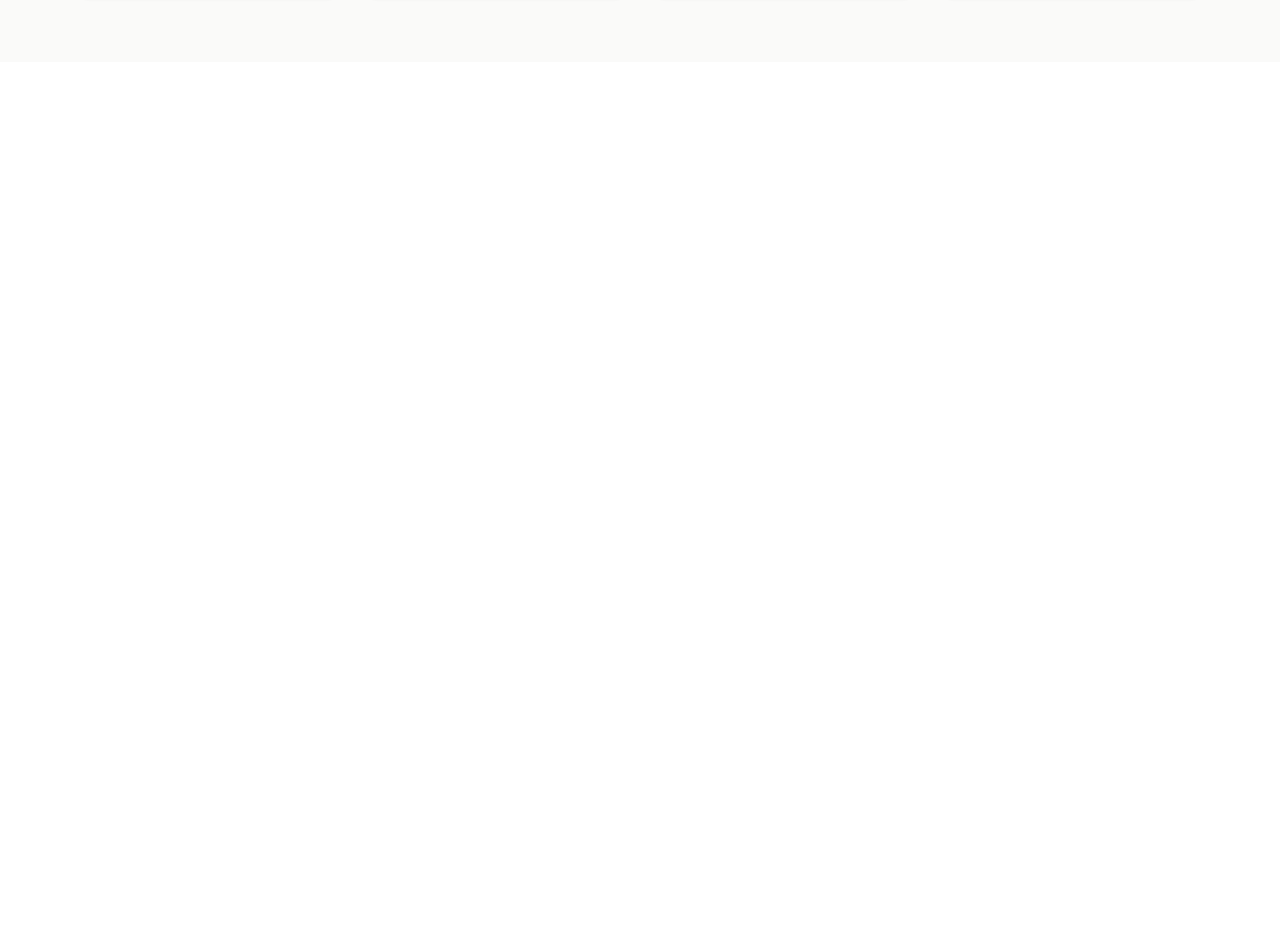
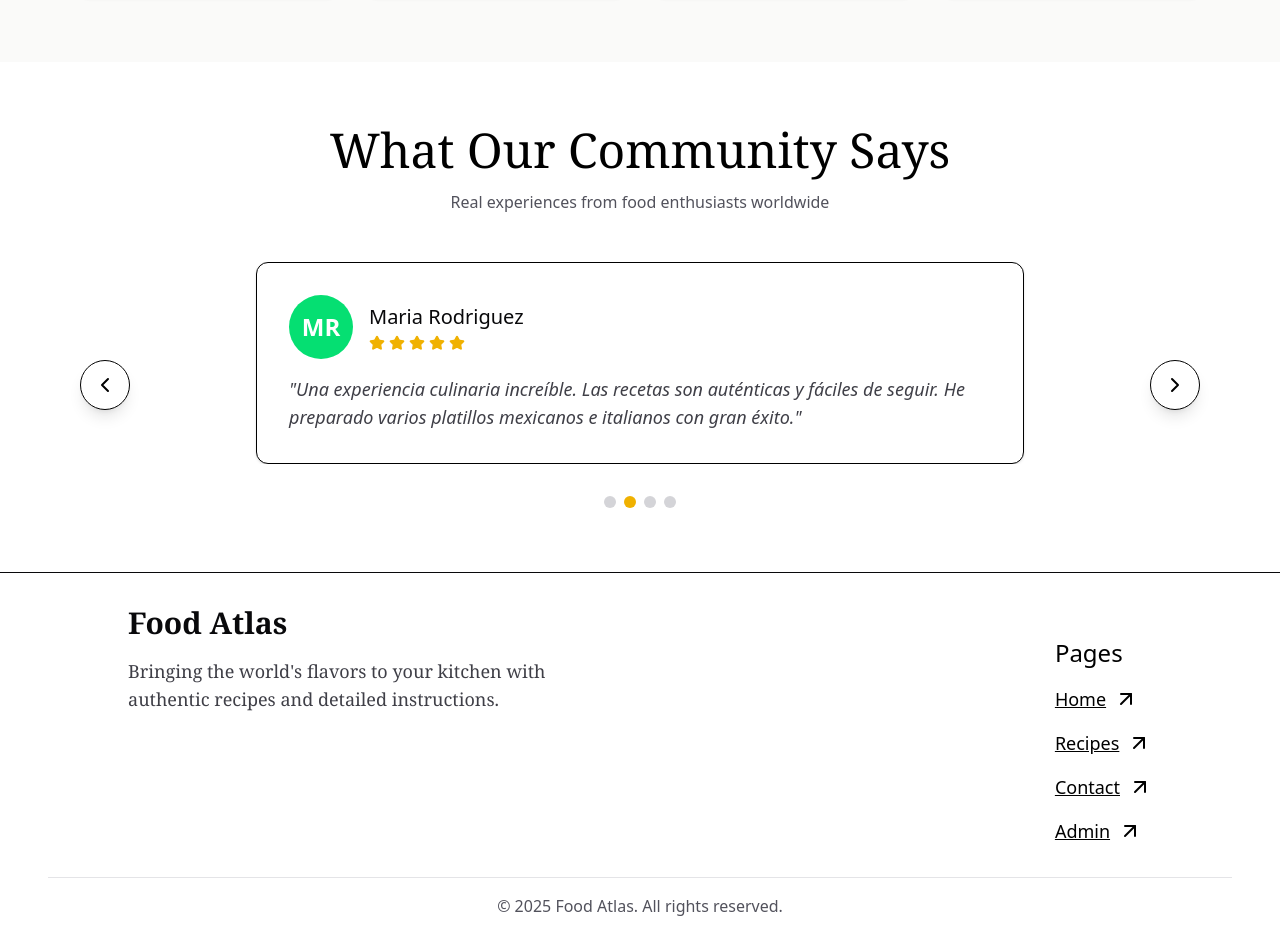
Before and after one commit to yassin701/Food-Atlas, a React (Vite) app: page / in a window 1280 px wide. Shown: the part 1384-2318 px from the top of the page. Before the commit the page ends 1574 px from the top, so only its background shows below. Built offline with nearby package versions, Linux system fonts and the light colour scheme; data requests are answered from the project's data file.

Commit message:
fix page home

```diff
--- a/src/pages/Home.jsx
+++ b/src/pages/Home.jsx
@@ -1,11 +1,13 @@
 import React, { useState, useEffect } from 'react';
-import { Link } from 'react-router-dom';
-import { Star, ChevronLeft, ChevronRight, ArrowUpRight } from 'lucide-react';
+import { Star, ChevronLeft, ChevronRight, ArrowUpRight, Phone, Mail } from 'lucide-react';
+// import db from '../../db.json'; // Un-comment if needed for fallback, but we are using fetch now
 
 export default function Home() {
   const [currentSlide, setCurrentSlide] = useState(0);
+  const [isMobileMenuOpen, setIsMobileMenuOpen] = useState(false);
   const [featuredRecipes, setFeaturedRecipes] = useState([]);
 
+  // Helper to map country names to ISO 2-letter codes for flagsapi
   const getCountryCode = (countryName) => {
     const codes = {
       "Morocco": "MA",
@@ -22,13 +24,16 @@ export default function Home() {
       "France": "FR",
       "Tunisia": "TN"
     };
-    return codes[countryName] || "US";
+    return codes[countryName] || "US"; // Default fallback
   };
 
+  // Load and randomize recipes on mount
   useEffect(() => {
+    // Replace 3001 with your actual JSON Server port
     fetch('http://localhost:3002/recipes')
       .then(res => res.json())
       .then(data => {
+        // Shuffle and pick 4
         const shuffled = [...data].sort(() => 0.5 - Math.random());
         setFeaturedRecipes(shuffled.slice(0, 4));
       })
@@ -36,12 +41,37 @@ export default function Home() {
   }, []);
 
   const reviews = [
-    { name: "Ahmed El Mansouri", initials: "AE", bgColor: "bg-yellow-500", text: "Découvrir des recettes...", rating: 5 },
-    { name: "Maria Rodriguez", initials: "MR", bgColor: "bg-green-400", text: "Una experiencia culinaria...", rating: 5 },
-    { name: "Fatima Zahra", initials: "FZ", bgColor: "bg-orange-400", text: "En tant que passionnée...", rating: 5 },
-    { name: "Giovanni Rossi", initials: "GR", bgColor: "bg-zinc-600", text: "Authentic Italian recipes...", rating: 5 }
+    {
+      name: "Ahmed El Mansouri",
+      initials: "AE",
+      bgColor: "bg-yellow-500",
+      text: "Découvrir des recettes du monde entier n'a jamais été aussi facile ! Les détails sont parfaits et les instructions claires. J'adore Food Atlas !",
+      rating: 5
+    },
+    {
+      name: "Maria Rodriguez",
+      initials: "MR",
+      bgColor: "bg-green-400",
+      text: "Una experiencia culinaria increíble. Las recetas son auténticas y fáciles de seguir. He preparado varios platillos mexicanos e italianos con gran éxito.",
+      rating: 5
+    },
+    {
+      name: "Fatima Zahra",
+      initials: "FZ",
+      bgColor: "bg-orange-400",
+      text: "En tant que passionnée de cuisine marocaine, je suis ravie de trouver des recettes traditionnelles si bien documentées. Merci Food Atlas !",
+      rating: 5
+    },
+    {
+      name: "Giovanni Rossi",
+      initials: "GR",
+      bgColor: "bg-zinc-600",
+      text: "Authentic Italian recipes that remind me of my nonna's cooking! The ingredient lists are detailed and the steps are easy to follow. Bellissimo!",
+      rating: 5
+    }
   ];
 
+  // Carousel auto-play
   useEffect(() => {
     const interval = setInterval(() => {
       setCurrentSlide((prev) => (prev + 1) % reviews.length);
@@ -49,77 +79,107 @@ export default function Home() {
     return () => clearInterval(interval);
   }, [reviews.length]);
 
-  const nextSlide = () => setCurrentSlide((prev) => (prev + 1) % reviews.length);
-  const prevSlide = () => setCurrentSlide((prev) => (prev - 1 + reviews.length) % reviews.length);
+  const nextSlide = () => {
+    setCurrentSlide((prev) => (prev + 1) % reviews.length);
+  };
+
+  const prevSlide = () => {
+    setCurrentSlide((prev) => (prev - 1 + reviews.length) % reviews.length);
+  };
 
   return (
     <div className="min-h-screen bg-white">
       {/* Hero Section */}
-      <section className="hero flex items-center justify-center relative h-screen bg-cover bg-center"
-        style={{ backgroundImage: "url('https://images.unsplash.com/photo-1504674900247-0877df9cc836?w=1200')" }}>
+      <section
+        className="hero flex items-center justify-center relative h-screen bg-cover bg-center"
+        style={{
+          backgroundImage: "url('https://images.unsplash.com/photo-1504674900247-0877df9cc836?w=1200')",
+          backgroundPosition: "center"
+        }}
+      >
         <div className="absolute inset-0 bg-black bg-opacity-40"></div>
         <div className="relative z-10 flex flex-col justify-center text-center px-4 py-56 sm:p-0 max-w-md sm:max-w-3xl text-white">
           <h1 className="font-serif font-medium text-4xl sm:text-6xl mb-4">
             Discover World Cuisines from Your Kitchen
           </h1>
           <p className="mb-6 max-w-2xl mx-auto text-lg">
-            Explore authentic recipes from Morocco, Italy, Mexico, and beyond.
+            Explore authentic recipes from Morocco, Italy, Mexico, and beyond. Detailed instructions, fresh ingredients, and flavors that transport you around the globe.
           </p>
           <div className="flex gap-4 justify-center flex-wrap">
-            <Link
-              to="/recipes"
-              className="bg-yellow-500 font-medium px-6 py-3 text-white rounded-lg hover:bg-white hover:text-zinc-950 border-2 border-yellow-500 hover:border-zinc-950 transition-all duration-200"
+            <a
+              href="/recipes"
+              className="bg-yellow-500 font-medium px-6 py-3 text-white rounded-lg hover:bg-white hover:text-zinc-950 border-2 border-yellow-500 hover:border-zinc-950 transition-all duration-200 inline-block"
             >
               Browse Recipes
-            </Link>
-            <Link
-              to="/contact"
-              className="bg-white font-medium px-6 py-3 text-zinc-950 rounded-lg border-2 border-white hover:bg-yellow-500 hover:text-white hover:border-yellow-500 transition-all duration-200"
+            </a>
+            <a
+              href="/contact"
+              className="bg-white font-medium px-6 py-3 text-zinc-950 rounded-lg border-2 border-white hover:bg-yellow-500 hover:text-white hover:border-yellow-500 transition-all duration-200 inline-block"
             >
               Contact Us
-            </Link>
+            </a>
           </div>
         </div>
       </section>
 
-      {/* Discover Recipes Section */}
+      {/* Discover Recipes Section (Updated) */}
       <section className="py-16 px-8 sm:px-20 bg-stone-50">
         <div className="max-w-7xl mx-auto">
           <h2 className="text-center text-4xl sm:text-5xl font-serif text-stone-750 mb-4">
             Discover Our Recipes
           </h2>
           <p className="text-center text-zinc-600 mb-12 max-w-3xl mx-auto">
-            Journey through diverse culinary traditions...
+            Journey through diverse culinary traditions and discover authentic dishes from around the world
           </p>
 
           <div className="grid grid-cols-1 sm:grid-cols-2 lg:grid-cols-4 gap-8">
             {featuredRecipes.map((recipe) => (
-              <div key={recipe.id} className="bg-white border rounded-lg overflow-hidden shadow-sm hover:shadow-lg transition-shadow duration-300 flex flex-col h-full">
-                <div className="h-48 bg-cover bg-center" style={{ backgroundImage: `url(${recipe.image})` }}></div>
+              <div
+                key={recipe.id}
+                className="bg-white border rounded-lg overflow-hidden shadow-sm hover:shadow-lg transition-shadow duration-300 flex flex-col h-full"
+              >
+                {/* Image Section - Flag removed from here */}
+                <div
+                  className="h-48 bg-cover bg-center"
+                  style={{ backgroundImage: `url(${recipe.image})` }}
+                >
+                </div>
+
+                {/* Content Section */}
                 <div className="p-6 flex flex-col gap-3 flex-grow">
+
+                  {/* Header Row: Title & Flag */}
                   <div className="flex justify-between items-start gap-2">
                     <div className="flex flex-col">
-                      <h5 className="text-xl font-serif font-bold text-zinc-950 line-clamp-1">{recipe.name}</h5>
-                      <span className="text-xs font-medium uppercase tracking-wider text-yellow-600">{recipe.category}</span>
+                      <h5 className="text-xl font-serif font-bold text-zinc-950 line-clamp-1">
+                        {recipe.name}
+                      </h5>
+                      <span className="text-xs font-medium uppercase tracking-wider text-yellow-600">
+                        {recipe.category}
+                      </span>
                     </div>
+                    {/* Flag in its own block without background */}
                     <div className="shrink-0">
-                      <img
-                        src={`https://flagsapi.com/${getCountryCode(recipe.country)}/flat/64.png`}
-                        alt={recipe.country}
-                        className="w-8 h-8 object-contain"
-                      />
+                       <img
+                         src={`https://flagsapi.com/${getCountryCode(recipe.country)}/flat/64.png`}
+                         alt={recipe.country}
+                         className="w-8 h-8 object-contain"
+                       />
                     </div>
                   </div>
-                  <p className="text-zinc-600 text-sm line-clamp-2 flex-grow mt-2">{recipe.description}</p>
+
+                  <p className="text-zinc-600 text-sm line-clamp-2 flex-grow mt-2">
+                    {recipe.description}
+                  </p>
 
                   <div className="tt-4">
-                    <Link
-                      to={`/recipes/${recipe.id}`}
+                    <a
+                      href={`/recipes/${recipe.id}`}
                       className="text-yellow-500 font-medium hover:text-yellow-600 flex items-center gap-1 group transition-colors"
                     >
                       <span>View Recipe</span>
                       <ArrowUpRight className="w-4 h-4 transition-transform group-hover:translate-x-1 group-hover:-translate-y-1" />
-                    </Link>
+                    </a>
                   </div>
                 </div>
               </div>
@@ -130,8 +190,108 @@ export default function Home() {
 
       {/* Reviews Section */}
       <section className="py-16 px-8 sm:px-20">
-        {/* ...rest of reviews carousel... */}
+        <div className="max-w-6xl mx-auto">
+          <h2 className="text-center text-4xl sm:text-5xl font-serif text-stone-750 mb-4">
+            What Our Community Says
+          </h2>
+          <p className="text-center text-zinc-600 mb-12 max-w-2xl mx-auto">
+            Real experiences from food enthusiasts worldwide
+          </p>
+
+          <div className="relative">
+            <div className="overflow-hidden">
+              <div
+                className="flex transition-transform duration-500 ease-in-out"
+                style={{ transform: `translateX(-${currentSlide * 100}%)` }}
+              >
+                {reviews.map((review, index) => (
+                  <div key={index} className="min-w-full px-4">
+                    <div className="bg-white border rounded-xl p-8 shadow-sm max-w-3xl mx-auto">
+                      <div className="flex items-center gap-4 mb-4">
+                        <div className={`w-16 h-16 rounded-full ${review.bgColor} flex items-center justify-center text-white text-2xl font-bold`}>
+                          {review.initials}
+                        </div>
+                        <div>
+                          <h4 className="text-xl font-medium text-zinc-950">{review.name}</h4>
+                          <div className="flex gap-1 mt-1">
+                            {[...Array(review.rating)].map((_, i) => (
+                              <Star key={i} className="w-4 h-4 fill-yellow-500 text-yellow-500" />
+                            ))}
+                          </div>
+                        </div>
+                      </div>
+                      <p className="text-zinc-700 text-lg italic">"{review.text}"</p>
+                    </div>
+                  </div>
+                ))}
+              </div>
+            </div>
+
+            <button
+              onClick={prevSlide}
+              className="absolute left-0 top-1/2 -translate-y-1/2 bg-white border rounded-full p-3 shadow-lg hover:bg-yellow-500 hover:text-white transition-colors duration-200"
+            >
+              <ChevronLeft className="w-6 h-6" />
+            </button>
+            <button
+              onClick={nextSlide}
+              className="absolute right-0 top-1/2 -translate-y-1/2 bg-white border rounded-full p-3 shadow-lg hover:bg-yellow-500 hover:text-white transition-colors duration-200"
+            >
+              <ChevronRight className="w-6 h-6" />
+            </button>
+
+            <div className="flex justify-center gap-2 mt-8">
+              {reviews.map((_, index) => (
+                <button
+                  key={index}
+                  onClick={() => setCurrentSlide(index)}
+                  className={`w-3 h-3 rounded-full transition-all duration-200 ${
+                    currentSlide === index ? 'bg-yellow-500' : 'bg-zinc-300'
+                  }`}
+                />
+              ))}
+            </div>
+          </div>
+        </div>
       </section>
+
+      {/* Footer */}
+     { <footer className="border-t border-zinc-950 px-8 sm:px-12">
+        <div className="sm:flex justify-between sm:gap-8 py-8 sm:px-20">
+          <div className="left max-w-md">
+            <div className="text-3xl font-serif font-bold text-zinc-950 mb-4">
+              Food Atlas
+            </div>
+            <p className="font-serif text-lg text-zinc-700">
+              Bringing the world's flavors to your kitchen with authentic recipes and detailed instructions.
+            </p>
+          </div>
+          <div className="right mt-8 flex gap-8 sm:gap-20">
+            <div className="flex flex-col gap-4">
+              <h1 className="text-2xl font-medium">Pages</h1>
+              <a href="/" className="hover:text-yellow-500 text-lg flex items-center gap-2 group underline">
+                <span>Home</span>
+                <ArrowUpRight className="w-6 h-6 transition-transform group-hover:translate-x-1 group-hover:-translate-y-1" />
+              </a>
+              <a href="/recipes" className="hover:text-yellow-500 text-lg flex items-center gap-2 group underline">
+                <span>Recipes</span>
+                <ArrowUpRight className="w-6 h-6 transition-transform group-hover:translate-x-1 group-hover:-translate-y-1" />
+              </a>
+              <a href="/contact" className="hover:text-yellow-500 text-lg flex items-center gap-2 group underline">
+                <span>Contact</span>
+                <ArrowUpRight className="w-6 h-6 transition-transform group-hover:translate-x-1 group-hover:-translate-y-1" />
+              </a>
+              <a href="/admin" className="hover:text-yellow-500 text-lg flex items-center gap-2 group underline">
+                <span>Admin</span>
+                <ArrowUpRight className="w-6 h-6 transition-transform group-hover:translate-x-1 group-hover:-translate-y-1" />
+              </a>
+            </div>
+          </div>
+        </div>
+        <p className="text-center py-4 text-zinc-600 border-t border-zinc-200">
+          © 2025 Food Atlas. All rights reserved.
+        </p>
+      </footer>}
     </div>
   );
-}
+};
```
